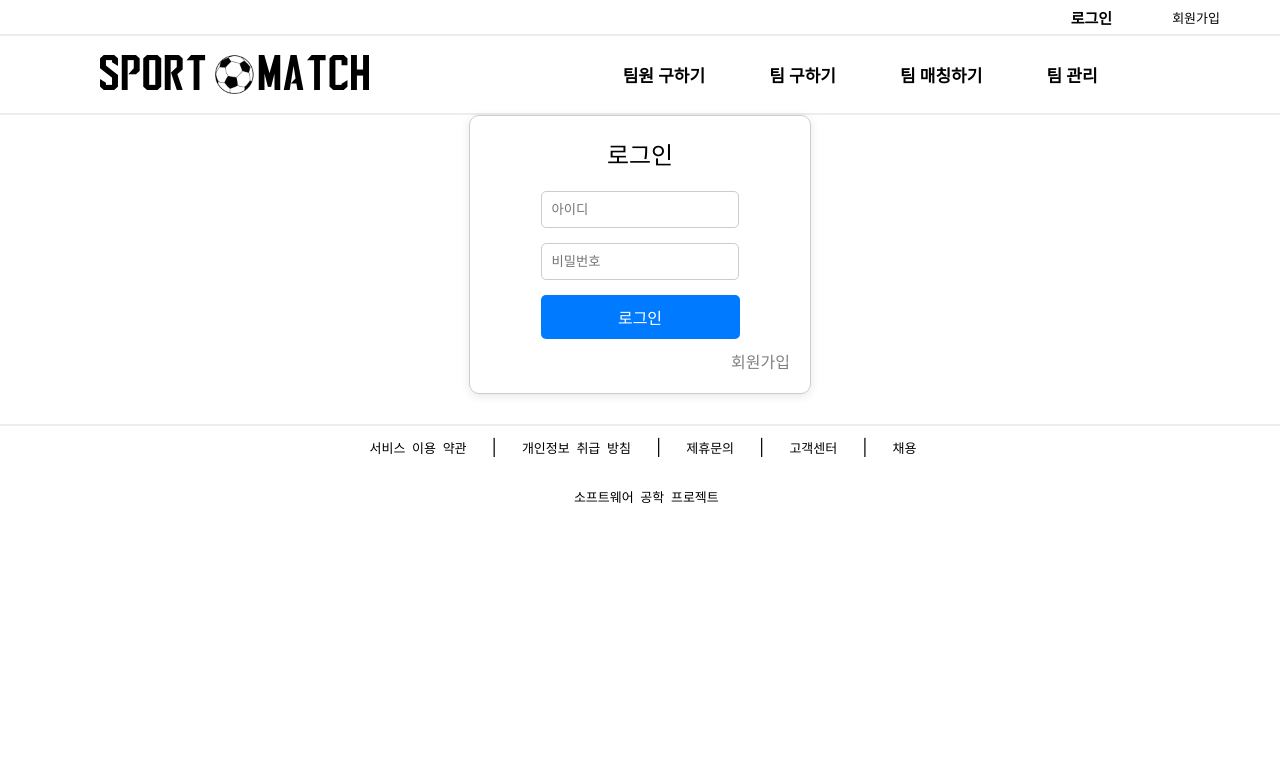
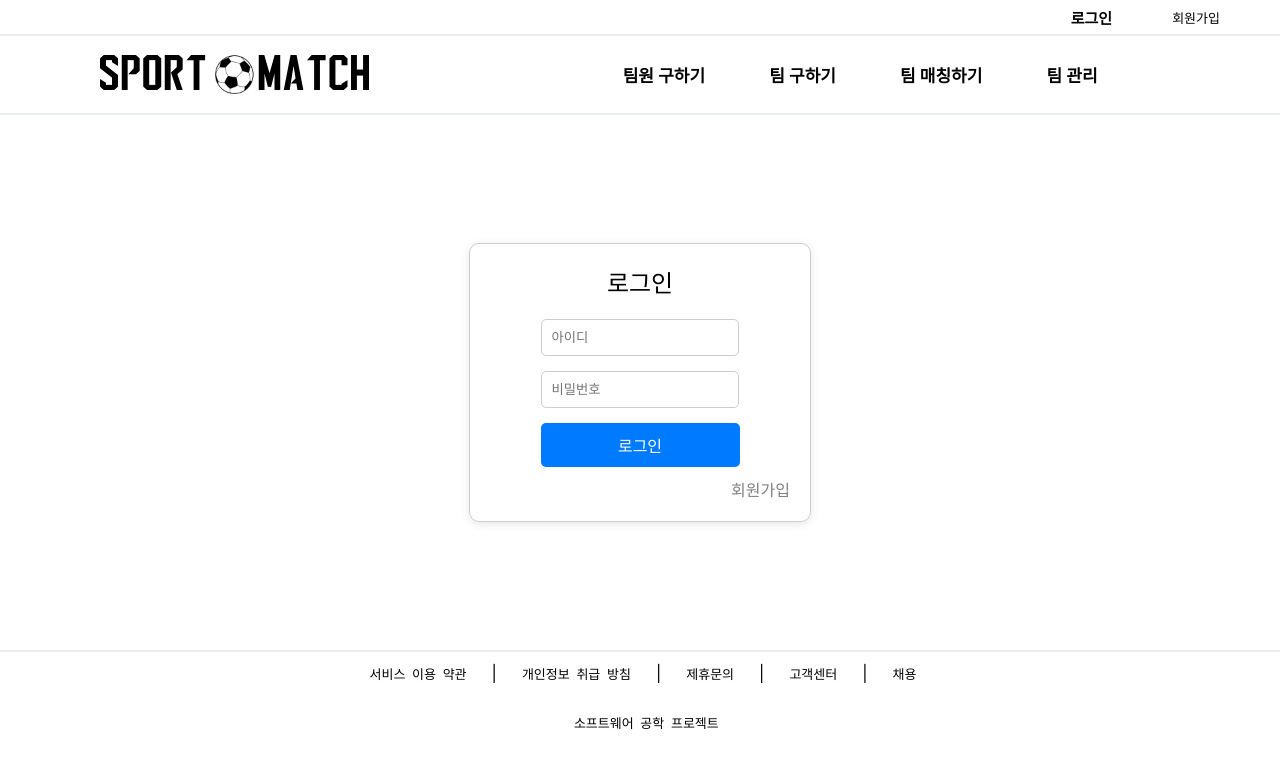
Before and after one commit to SW-Engneering/SW-client, a React (Create React App) app: page /login in a window 1280 px wide. Shown: the top 768 px of the page. Built offline with nearby package versions, Linux system fonts and the light colour scheme.

Commit message:
fix 전체적인 레이아웃 수정

```diff
--- a/src/App.js
+++ b/src/App.js
@@ -2,6 +2,8 @@ import './App.css';
 import React from 'react';
 import { BrowserRouter, Routes, Route } from 'react-router-dom';
 import styled from 'styled-components';
+
+// Import all your components
 import Header from './component/layout/Header';
 import Nav from './component/layout/Nav';
 import Home from './component/layout/Home';
@@ -23,12 +25,11 @@ import Vote from './component/page/02_Vote';
 function App() {
     return (
         <BrowserRouter>
-            <Container>
+            <PageWrapper>
                 <Header />
                 <Nav />
-                <InsideContainer>
+                <ContentWrapper>
                     <Routes>
-                        <Route path="/" element={<Home />} />
                         <Route path="/" element={<Home />} />
                         <Route path="/mypage" element={<Mypage />} />
                         <Route path="/login" element={<Login />} />
@@ -38,30 +39,29 @@ function App() {
                         <Route path="/teamwrite" element={<TeamWrite />} />
                         <Route path="/team" element={<Team />} />
                         <Route path="/match" element={<Match />} />
-                        <Route path="matchwrite" element={<MatchWrite />} />
+                        <Route path="/matchwrite" element={<MatchWrite />} />
                         <Route path="/management" element={<Management />} />
                         <Route path="/create_team" element={<Createteam />} />
                         <Route path="/signup" element={<Signup />} />
-                        <Route path="/  " element={<Vote />} />
+                        <Route path="/vote" element={<Vote />} />
                     </Routes>
-                </InsideContainer>
+                </ContentWrapper>
                 <Footer />
-            </Container>
+            </PageWrapper>
         </BrowserRouter>
     );
 }
 
-const Container = styled.div`
+const PageWrapper = styled.div`
     display: flex;
     flex-direction: column;
-    height: 100%;
+    min-height: 100vh;
 `;
 
-const InsideContainer = styled.div`
-    flex-grow: 1;
+const ContentWrapper = styled.div`
+    /* flex-grow: 1; */
     display: flex;
     flex-direction: column;
-    min-height: 100%;
 `;
 
 export default App;
--- a/src/component/layout/Footer.js
+++ b/src/component/layout/Footer.js
@@ -33,8 +33,6 @@ function Footer() {
 
 const Container = styled.div`
     border-top: 2px solid #ecedef;
-    margin-top: 30px;
-    margin-bottom: 50px;
     background-color: white;
     display: flex;
     width: 100%;
@@ -44,7 +42,7 @@ const Container = styled.div`
     justify-content: center;
     align-items: center;
     flex-direction: column;
-    padding:3px;
+    padding: 3px;
 `;
 const Navbar = styled.div`
     margin-top: 30px;
--- a/src/component/page/01_Login.js
+++ b/src/component/page/01_Login.js
@@ -29,7 +29,7 @@ export default function Login() {
                     {
                         nickname: id,
                         passwd: password,
-                        user_id : userId
+                        user_id: userId,
                     },
                     {
                         headers: {
@@ -41,7 +41,7 @@ export default function Login() {
                 if (response.status === 200) {
                     console.log('로그인 성공:', response.data);
                     Cookies.set('nickname', response.data.nickname, { expires: 14 });
-                    Cookies.set('userId', response.data.user_id, { expires : 14 });
+                    Cookies.set('userId', response.data.user_id, { expires: 14 });
                     navigate('/'); // 로그인 후 이동할 경로
                 } else {
                     console.log('로그인 실패:', response.data);
@@ -57,6 +57,7 @@ export default function Login() {
     };
 
     return (
+        <div style={{ height: '100%' }}>
             <Container>
                 <LoginContainer>로그인</LoginContainer>
                 <form onSubmit={handleSubmit}>
@@ -70,6 +71,7 @@ export default function Login() {
                 </form>
                 <Signup href="/signup">회원가입</Signup>
             </Container>
+        </div>
     );
 }
 
@@ -78,7 +80,7 @@ const Container = styled.div`
     flex-direction: column;
     justify-content: center;
     align-items: center;
-    margin: auto;
+    margin: 10% auto;
     padding: 20px;
     width: 300px;
     border: 1px solid #ccc;
--- a/src/component/page/01_Signup.js
+++ b/src/component/page/01_Signup.js
@@ -42,7 +42,7 @@ export default function Signup() {
 
                 if (response.status === 201) {
                     console.log('회원가입 성공:', response.data);
-                    alert('회원가입 성공! 로그인 해주세요.')
+                    alert('회원가입 성공! 로그인 해주세요.');
                     navigate('/login');
                 } else {
                     console.log('회원가입 실패:', response.data);
--- a/src/component/page/02_Management.js
+++ b/src/component/page/02_Management.js
@@ -1,39 +1,34 @@
-import styled from "styled-components";
-import 로고 from "../images/로고.jpg";
-import 팀관리1 from "../images/팀관리1.jpg";
-import { useEffect, useState } from "react";
-import { useNavigate } from "react-router-dom";
-import axios from "axios";
-
-
+import styled from 'styled-components';
+import 로고 from '../images/로고.jpg';
+import 팀관리1 from '../images/팀관리1.jpg';
+import { useEffect, useState } from 'react';
+import { useNavigate } from 'react-router-dom';
+import axios from 'axios';
 
 export default function Management() {
-
+    const [teamId, setTeamId] = useState(null);
     const navigate = useNavigate();
 
     const [teamInfo, setTeamInfo] = useState({
-        name : '가입된 팀이 없습니다.',
-        region : '대구',
-        win : 0,
-        draw : 0,
-        lose : 0,
+        name: '가입된 팀이 없습니다.',
+        region: '대구',
+        win: 0,
+        draw: 0,
+        lose: 0,
     });
 
     const handleTeamCreate = () => {
         navigate('/create_team');
     };
 
+    // useEffect(() => {
+    //     const teamInfoLoad = async () => {
+    //         const res = await axios.get('api주소');
+    //         setTeamInfo(res.data);
+    //     };
 
-
-    useEffect(() => {
-        const teamInfoLoad = async () => {
-            const res = await axios.get('api주소');
-                setTeamInfo(res.data);
-        };
-
-        teamInfoLoad();
-    }, [navigate]);
-
+    //     teamInfoLoad();
+    // }, [navigate]);
 
     return (
         <Container>
@@ -45,18 +40,14 @@ export default function Management() {
             <Team>
                 <LeftTeam>
                     <TeamLogo src={로고} alt="팀 로고" />
-                    <TeamName>
-                        {teamInfo.name}
-                    </TeamName>
+                    <TeamName>{teamInfo.name}</TeamName>
                     <WinLose>
                         {teamInfo.win}승 {teamInfo.draw}무 {teamInfo.lose}패
                     </WinLose>
                     <TeamCreateButton onClick={handleTeamCreate}>팀 만들기</TeamCreateButton>
                 </LeftTeam>
                 <RightTeam>
-                    <Matching>
-                        매칭정보
-                    </Matching>
+                    <Matching>매칭정보</Matching>
                     <TeamList>
                         <MyTeam>
                             <TeamLogo src={로고} alt="팀 로고" />
@@ -73,7 +64,7 @@ export default function Management() {
                 </RightTeam>
             </Team>
         </Container>
-    )
+    );
 }
 
 const Container = styled.div`
@@ -119,7 +110,6 @@ const LeftTeam = styled.div`
     background-color: red;
     width: 30%;
     height: 400px;
-
 `;
 
 const TeamCreateButton = styled.button`
@@ -138,7 +128,6 @@ const TeamName = styled.div`
     font-weight: bold;
     color: white;
     font-size: 30px;
-
 `;
 
 const WinLose = styled.div`
@@ -147,9 +136,7 @@ const WinLose = styled.div`
     font-size: 15px;
 `;
 
-const MatchInfo = styled.div`
-
-`;
+const MatchInfo = styled.div``;
 
 const RightTeam = styled.div`
     margin-top: 30px;
@@ -164,11 +151,10 @@ const RightTeam = styled.div`
 
 const Matching = styled.div`
     padding: 10px 0;
-    background-color: #4F599F;
+    background-color: #4f599f;
     color: white;
     font-size: 30px;
     font-weight: bold;
-
 `;
 
 const TeamList = styled.div`
--- a/src/component/page/02_Match_Write.js
+++ b/src/component/page/02_Match_Write.js
@@ -1,11 +1,10 @@
-import { useState } from "react";
-import { useNavigate } from "react-router-dom";
-import axios from "axios";
-import 배너 from "../images/배너.png";
-import styled from "styled-components";
+import { useState } from 'react';
+import { useNavigate } from 'react-router-dom';
+import axios from 'axios';
+import 배너 from '../images/배너.png';
+import styled from 'styled-components';
 
 export default function MatchWrite() {
-
     const navigate = useNavigate();
 
     const [write, setWrite] = useState({
@@ -13,10 +12,10 @@ export default function MatchWrite() {
         contents: '',
     });
 
-    const {title, contents} = write;
+    const { title, contents } = write;
 
     const onChange = (e) => {
-        const { name, value } = e.target;
+        const { value, name } = e.target;
         setWrite({
             ...write,
             [name]: value,
@@ -24,7 +23,6 @@ export default function MatchWrite() {
     };
 
     const saveWrite = async () => {
-
         if (!title && !contents) {
             alert('제목과 내용을 작성해주세요.');
             return;
@@ -51,29 +49,22 @@ export default function MatchWrite() {
         navigate('/match');
     };
 
-    return(
+    return (
         <Container>
             <BannerContainer>
                 <Image src={배너} alt="배너" />
             </BannerContainer>
             <TitleContainer>
-                <TeamContainer>
-                    글쓰기
-                </TeamContainer>
-                <SitemapContainer>
-                    매칭 글을 자유롭게 작성해보세요~
-                </SitemapContainer>
+                <TeamContainer>글쓰기</TeamContainer>
+                <SitemapContainer>매칭 글을 자유롭게 작성해보세요~</SitemapContainer>
             </TitleContainer>
             <Title>
-                <Titlespan>
-                    제목
-                </Titlespan>
-                <Titleinput type = "text" name = "title" value = {title} onChange = {onChange} placeholder = "제목을 입력하세요." />
+                <Titlespan>제목</Titlespan>
+                <Titleinput type="text" name="title" value={title} onChange={onChange} placeholder="제목을 입력하세요." />
             </Title>
             <br />
             <Contents>
-                <Contentsinput type = "text" name = "contents"  value = {contents} onChange={onChange} placeholder = "내용을 입력하세요.">
-                </Contentsinput>
+                <Contentsinput name="contents" value={contents} onChange={onChange} placeholder="내용을 입력하세요."></Contentsinput>
             </Contents>
             <br />
             <ButtonContainer>
@@ -82,9 +73,7 @@ export default function MatchWrite() {
             </ButtonContainer>
         </Container>
     );
-
 }
-
 
 const Container = styled.div`
     justify-content: center;
@@ -94,7 +83,6 @@ const Container = styled.div`
     position: relative;
     border-left: 1px solid #cecece;
     border-right: 1px solid #cecece;
-
 `;
 
 const BannerContainer = styled.div`
@@ -134,7 +122,6 @@ const Title = styled.div`
     padding: 20px;
     border-bottom: 1px solid #cecece;
     font-weight: bold;
-
 `;
 
 const Titleinput = styled.input`
@@ -143,9 +130,7 @@ const Titleinput = styled.input`
     font-size: 15px;
 `;
 
-const Contents = styled.div`
-
-`;
+const Contents = styled.div``;
 
 const Contentsinput = styled.textarea`
     font-size: 15px;
```
Also changed, not shown: src/component/page/02_create_team.js (+3 -6 lines). Lines whose indentation alone changed are shown as unchanged.
